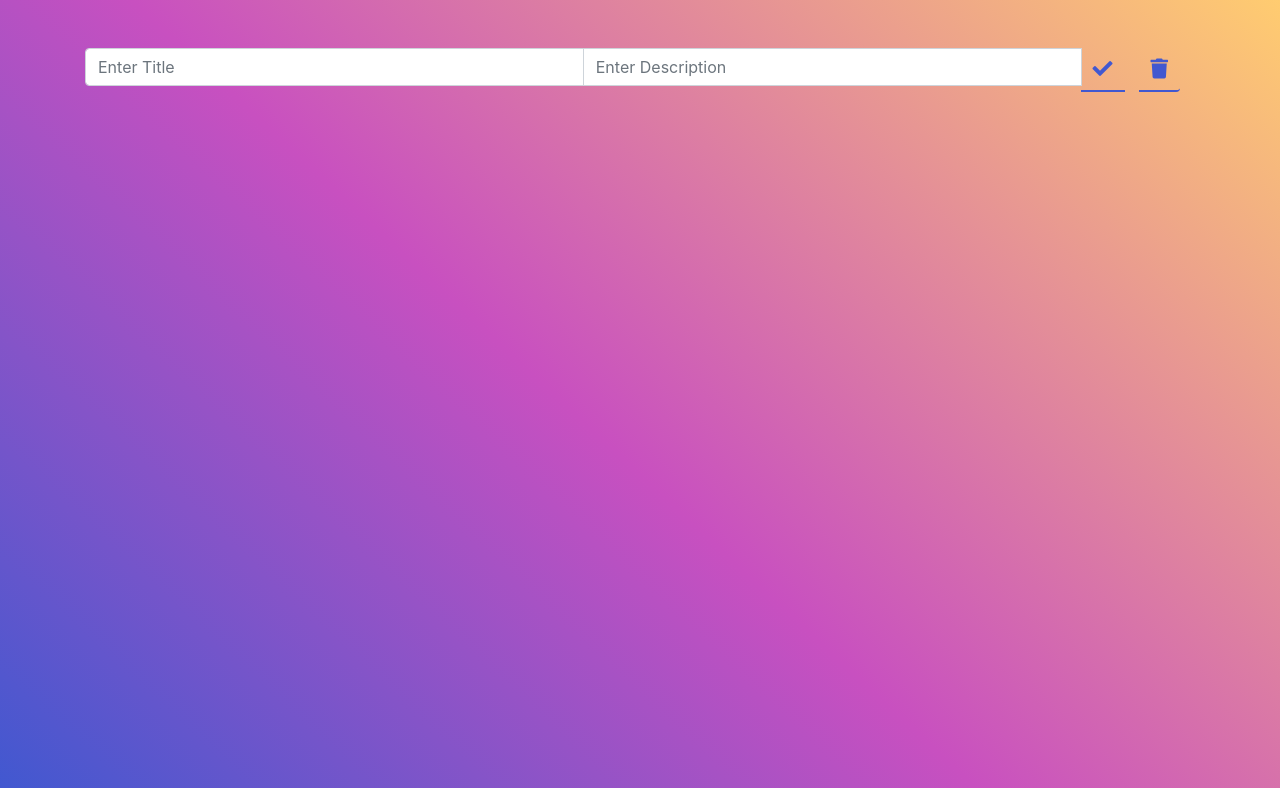
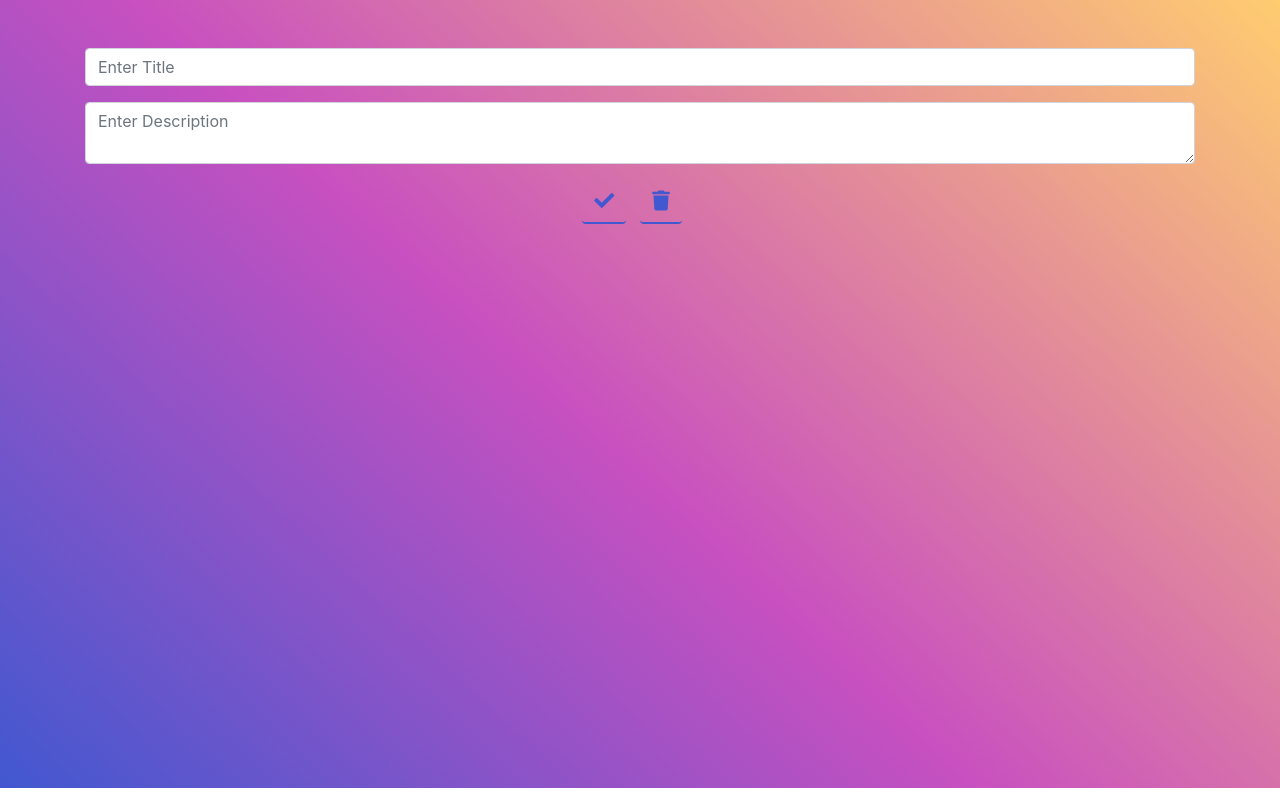
Before and after one commit to mahadbaig/notebook-app, a plain HTML site: page index.html in a window 1280 px wide. Drawn offline with nearby package versions, Linux system fonts and the light colour scheme.

Commit message:
Update index.html

```diff
--- a/index.html
+++ b/index.html
@@ -1,11 +1,14 @@
 <!DOCTYPE html>
 <html lang="en">
+
 <head>
     <meta charset="UTF-8">
     <meta http-equiv="X-UA-Compatible" content="IE=edge">
     <meta name="viewport" content="width=device-width, initial-scale=1.0">
-    <link rel="stylesheet" href="https://cdn.jsdelivr.net/npm/bootstrap@4.6.1/dist/css/bootstrap.min.css" integrity="sha384-zCbKRCUGaJDkqS1kPbPd7TveP5iyJE0EjAuZQTgFLD2ylzuqKfdKlfG/eSrtxUkn" crossorigin="anonymous">
-    <link rel="stylesheet" href="https://pro.fontawesome.com/releases/v5.10.0/css/all.css" integrity="sha384-AYmEC3Yw5cVb3ZcuHtOA93w35dYTsvhLPVnYs9eStHfGJvOvKxVfELGroGkvsg+p" crossorigin="anonymous"/>
+    <link rel="stylesheet" href="https://cdn.jsdelivr.net/npm/bootstrap@4.6.1/dist/css/bootstrap.min.css"
+        integrity="sha384-zCbKRCUGaJDkqS1kPbPd7TveP5iyJE0EjAuZQTgFLD2ylzuqKfdKlfG/eSrtxUkn" crossorigin="anonymous">
+    <link rel="stylesheet" href="https://pro.fontawesome.com/releases/v5.10.0/css/all.css"
+        integrity="sha384-AYmEC3Yw5cVb3ZcuHtOA93w35dYTsvhLPVnYs9eStHfGJvOvKxVfELGroGkvsg+p" crossorigin="anonymous" />
     <link rel="stylesheet" href="style.css">
     <title>Notebook</title>
 </head>
@@ -14,12 +17,18 @@
 
     <div class="container">
         <div class="input-group mb-3 mt-5">
-            <input type="text" class="form-control" id="title-btn" placeholder="Enter Title" aria-label="Recipient's username" aria-describedby="button-addon2">
-            <input type="text" class="form-control" id="descr-btn" placeholder="Enter Description" aria-label="Recipient's username" aria-describedby="button-addon2">
-            <div class="input-group-append">
-              <button class="btn btn-outline-secondary" type="button" id="button-addon2" onclick="addnote()"><i class="fas fa-check"></i></button>
-              <button class="btn btn-outline-secondary" type="button" id="button-addon2" onclick="deleateall()"><i class="fas fa-trash"></i></button>
-            </div>
+            <input type="text" class="form-control input" id="title-btn" placeholder="Enter Title"
+                aria-label="Recipient's username" aria-describedby="button-addon2">
+        </div>
+
+        <textarea class="form-control input" id="descr-btn" aria-label="With textarea"
+            placeholder="Enter Description"></textarea>
+
+        <div class="input-group-append mybuttons-group">
+            <button class="btn btn-outline-secondary mt-3" type="button" id="button-addon2" onclick="addnote()"><i
+                    class="fas fa-check"></i></button>
+            <button class="btn btn-outline-secondary mt-3" type="button" id="button-addon2" onclick="delAll()"><i
+                    class="fas fa-trash"></i></button>
         </div>
 
         <div id="cards-to-be-added">
@@ -30,9 +39,15 @@
 
 </body>
 
-<script src="https://cdn.jsdelivr.net/npm/jquery@3.5.1/dist/jquery.slim.min.js" integrity="sha384-DfXdz2htPH0lsSSs5nCTpuj/zy4C+OGpamoFVy38MVBnE+IbbVYUew+OrCXaRkfj" crossorigin="anonymous"></script>
-<script src="https://cdn.jsdelivr.net/npm/popper.js@1.16.1/dist/umd/popper.min.js" integrity="sha384-9/reFTGAW83EW2RDu2S0VKaIzap3H66lZH81PoYlFhbGU+6BZp6G7niu735Sk7lN" crossorigin="anonymous"></script>
-<script src="https://cdn.jsdelivr.net/npm/bootstrap@4.6.1/dist/js/bootstrap.min.js" integrity="sha384-VHvPCCyXqtD5DqJeNxl2dtTyhF78xXNXdkwX1CZeRusQfRKp+tA7hAShOK/B/fQ2" crossorigin="anonymous"></script>
+<script src="https://cdn.jsdelivr.net/npm/jquery@3.5.1/dist/jquery.slim.min.js"
+    integrity="sha384-DfXdz2htPH0lsSSs5nCTpuj/zy4C+OGpamoFVy38MVBnE+IbbVYUew+OrCXaRkfj"
+    crossorigin="anonymous"></script>
+<script src="https://cdn.jsdelivr.net/npm/popper.js@1.16.1/dist/umd/popper.min.js"
+    integrity="sha384-9/reFTGAW83EW2RDu2S0VKaIzap3H66lZH81PoYlFhbGU+6BZp6G7niu735Sk7lN"
+    crossorigin="anonymous"></script>
+<script src="https://cdn.jsdelivr.net/npm/bootstrap@4.6.1/dist/js/bootstrap.min.js"
+    integrity="sha384-VHvPCCyXqtD5DqJeNxl2dtTyhF78xXNXdkwX1CZeRusQfRKp+tA7hAShOK/B/fQ2"
+    crossorigin="anonymous"></script>
 <script src="app.js"></script>
 
 </html>
```
